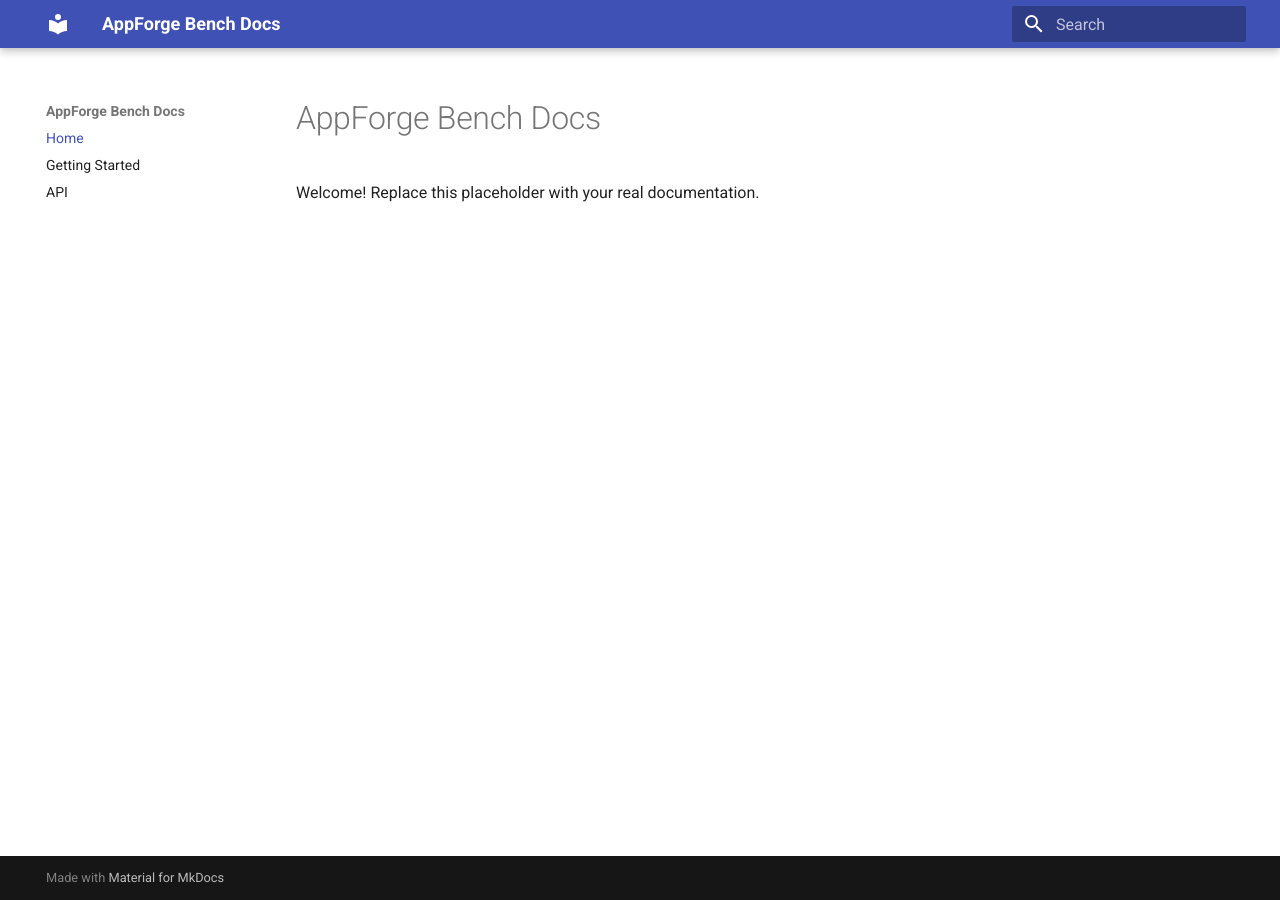
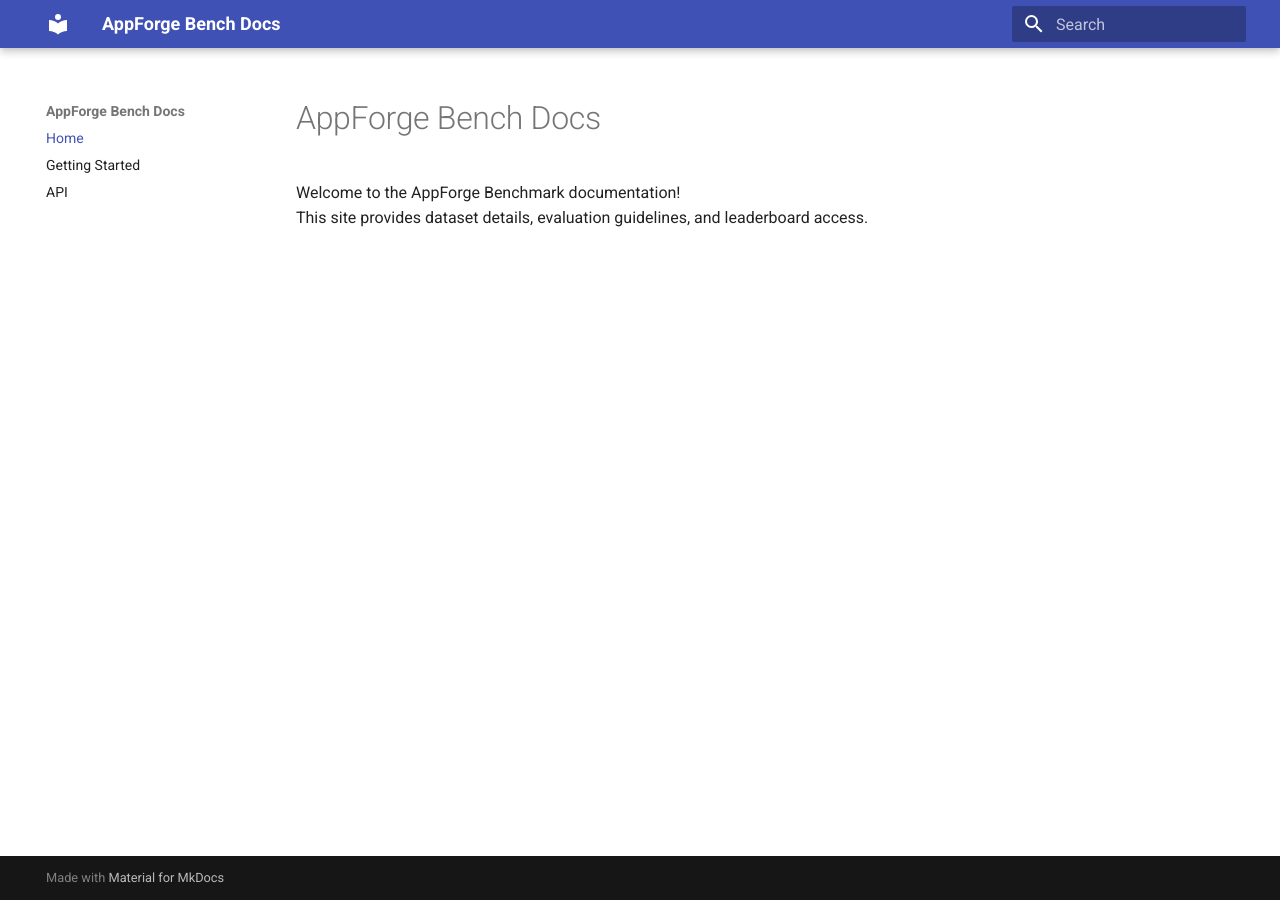
Before and after one commit to benchmark-project-website/benchmark-project-website.github.io, an MkDocs documentation site: the page built from docs/index.md, in a window 1280 px wide. Built offline with MkDocs 1.6.1 and Material for MkDocs 9.7.7, drawn with Linux system fonts in a browser that asks for light colours.

Commit message:
Update index.md

```diff
--- a/docs/index.md
+++ b/docs/index.md
@@ -1,3 +1,4 @@
 # AppForge Bench Docs
 
-Welcome! Replace this placeholder with your real documentation.
+Welcome to the AppForge Benchmark documentation!
+This site provides dataset details, evaluation guidelines, and leaderboard access.
```
